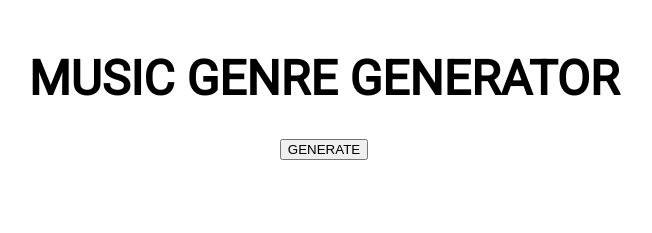
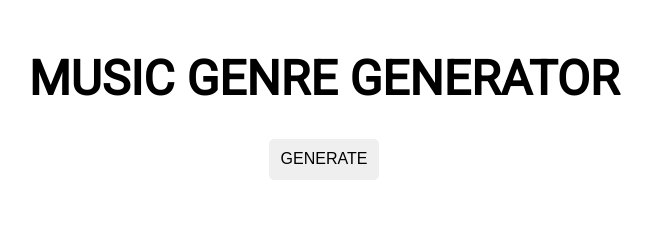
Before and after one commit to ryanjackman/genre-generator, a website built with webpack: page dist/index.html in a window 1280 px wide. Shown: the whole page, without its empty margins (316-968 px from the left). Built offline with nearby package versions, Linux system fonts and the light colour scheme.

Commit message:
Fix audit results and update styling

```diff
--- a/dist/index.html
+++ b/dist/index.html
@@ -1,12 +1,16 @@
-<html>
+<!DOCTYPE html>
+<html lang="en">
     <head>
         <link rel="stylesheet" type="text/css" href="style.css">
         <link rel="stylesheet" type="text/css" href="http://fonts.googleapis.com/css?family=Roboto">
+        <meta name="Description" content="Generate random music genres.">
+        <meta name="viewport" content="width=device-width, initial-scale=1">
+        <title>Music Genre Generator</title>
     </head>
     <body>
         <h1>MUSIC GENRE GENERATOR</h1>
 
-    <p class='result' style='display: none' >sup</p>
+        <p class='result' style='display: none' ></p>
 
         <button class='generate' type="button">GENERATE</button>
 
--- a/dist/style.css
+++ b/dist/style.css
@@ -1,9 +1,8 @@
 body {
 	font-family: 'Roboto', sans-serif;
 
-    not-background-color: #bddfea;
     max-width: 900px;
-    margin: 50 auto;
+    margin: 50px auto;
     text-align: center;
 }
 
@@ -14,3 +13,19 @@ p {
 h1 {
 	font-size: 3em;
 }
+
+.generate {
+    font-size: 1em;
+    border: 0;
+    margin: 0 6px;
+    padding: 0.7em;
+    cursor: pointer;
+    text-align: center;
+    transition-duration: 0.1s;
+    transition-timing-function: linear;
+    border-radius: 5px;
+}
+.generate:hover,
+.generate:focus {
+    opacity: 0.8;
+}
```
Lines whose indentation alone changed are shown as unchanged.
